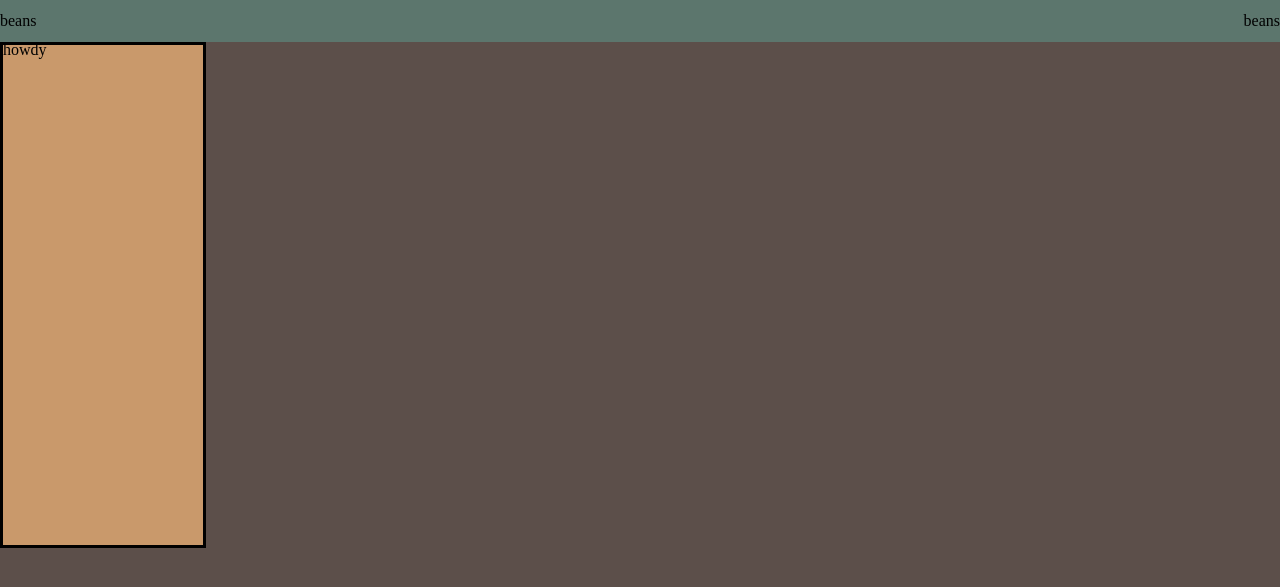
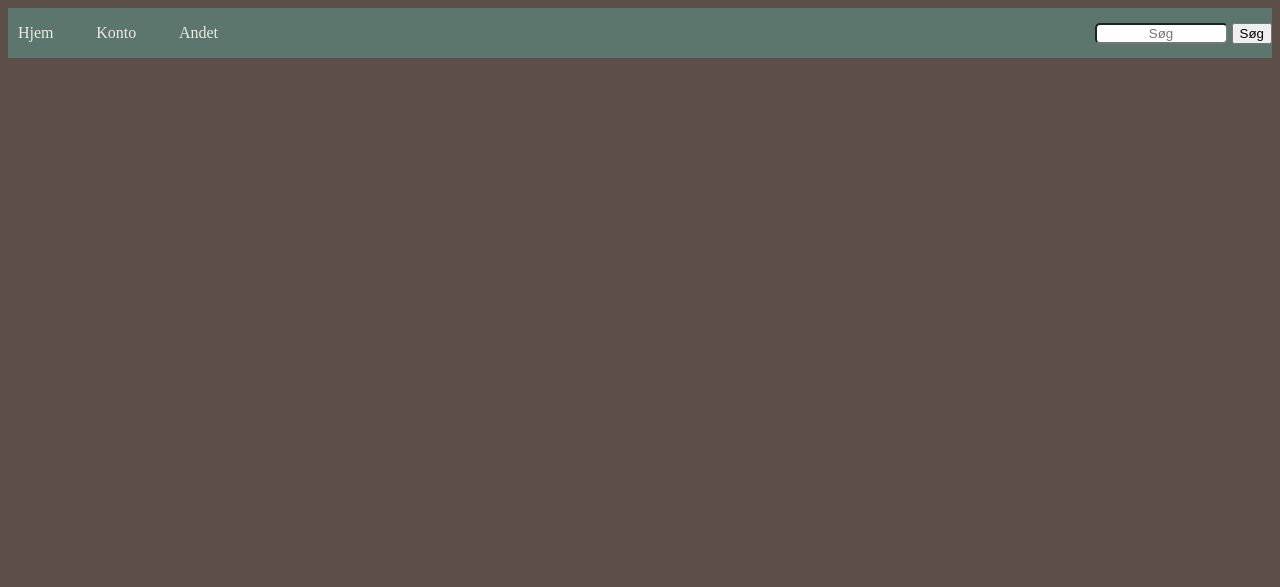
Before and after one commit to Anachr0nistic/independent_flask_project, a Flask app: page / in a window 1280 px wide. Shown: the top 587 px of the page. Run offline with Flask 3, Linux system fonts and the light colour scheme.

Commit message:
styles.css changes made

```diff
--- a/static/styles.css
+++ b/static/styles.css
@@ -1,25 +1,28 @@
 body {
     background-color: rgb(92, 79, 74);
-    margin: 0;
 }
+
 .maincontainer {
-    display: flex;
-    flex-direction: column;
+   display: flex;
+   flex-direction: column;
+   justify-content: space-between;
 }
 .topbar {
-    display: flex;
+    display:flex;
     flex-direction: row;
     justify-content: space-between;
-    line-height: 10px;
     background-color: rgb(92, 118, 109);
-    border: 1px; border-color: black;
+    color: rgb(237, 233, 230);
+    min-width: 30px;
 }
 .sidebar {
+    display:flex;
+    flex-direction: column;
+    margin: 10px;
+    background-color: rgb(92, 118, 109);
+    color: rgb(237, 233, 230);
+    min-width: 30px;
+}
+.mainwindow {
     display: flex;
-    flex-direction: column;
-    line-height: 10px;
-    background-color: rgb(201, 153, 107);
-    max-width: 200px;
-    min-height:500px;
-    border: 1px; border-color: black; border: solid;
 }
--- a/templates/index.html
+++ b/templates/index.html
@@ -2,18 +2,35 @@
 <html>
     <head>
         <title>howdydoo</title>
-        <link rel="stylesheet" href="{{ url_for('static',filename='styles.css') }}">
+        <link rel="stylesheet"
+            href="{{ url_for('static',filename='styles.css') }}">
     </head>
     <body>
         <div class="maincontainer">
             <div class="topbar">
-                <p>beans</p>
-                <p>beans</p>
+                <div style="margin-left: 10px; display: flex; flex-direction: row; min-width: 200px; justify-content: space-between;">
+                    <p>Hjem</p>
+                    <p>Konto</p>
+                    <p>Andet</p>
+                </div>
+                <div style="align-content: center;">
+                    <form action="{{ url_for("index")}}" method="post">
+                        <div>
+                            <input
+                                style="border-radius: 5px; text-align: center; max-width: 125px;"
+                                name="place"
+                                placeholder="Søg"
+                                autocomplete="off">
+                            <button type="submit">Søg</button>
+                        </div>
+                    </form>
+                </div>
             </div>
-            <div class ="sidebar">
-                howdy
+            <div style="display: flex; flex-direction: row;">
+                <div class="sidebar"></div>
+                <div class="mainwindow"></div>
+
             </div>
-
         </div>
-    </body>
-</html>
+        </body>
+    </html>
```
